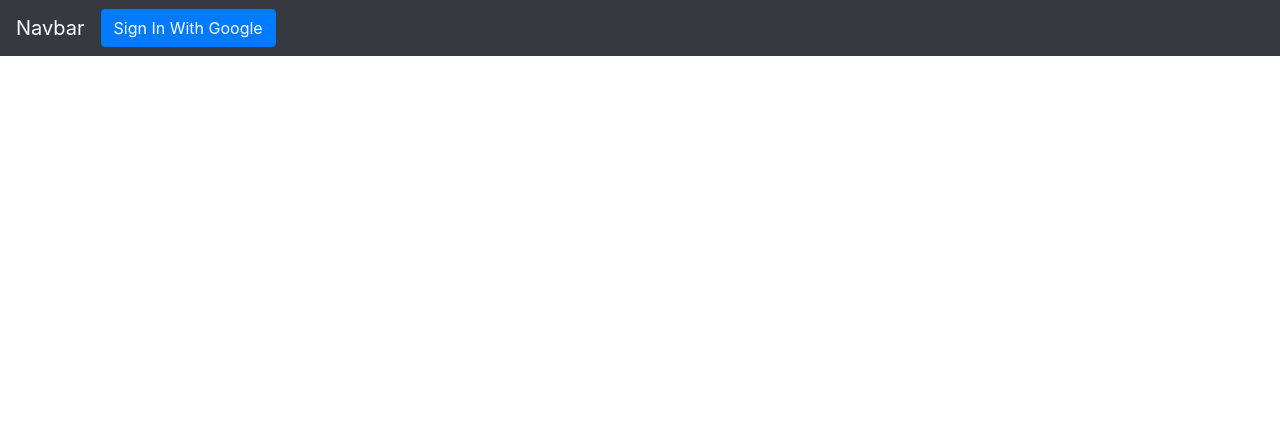
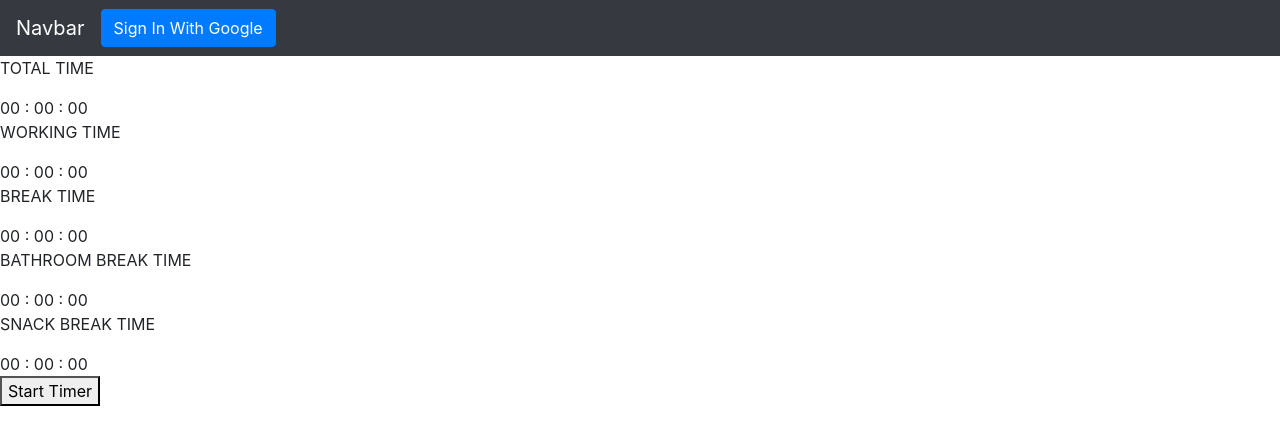
Before and after one commit to beining00/VirtualStudySpace, a React (Create React App) app in the folder my-app/: page / in a window 1280 px wide. Shown: the top 444 px of the page. Built offline with nearby package versions, Linux system fonts and the light colour scheme; no server answers.

Commit message:
Resolved merge conflicts

```diff
--- a/my-app/public/index.html
+++ b/my-app/public/index.html
@@ -28,8 +28,8 @@
   </head>
   <body>
     <noscript>You need to enable JavaScript to run this app.</noscript>
+    <div id="AppRoot"></div>
     <div id="TimerRoot"></div>
-    <div id="AppRoot"></div>
     <!--
       This HTML file is a template.
       If you open it directly in the browser, you will see an empty page.
--- a/my-app/src/index.js
+++ b/my-app/src/index.js
@@ -2,6 +2,7 @@ import React from 'react';
 import ReactDOM from 'react-dom';
 import './css/index.css';
 import App from './components/App';
+import Timer from './components/Timer';
 //import Timer from './components/Timer';
 
 // ReactDOM.render(
@@ -17,3 +18,9 @@ ReactDOM.render(
   </React.StrictMode>,
   document.getElementById('AppRoot')
 );
+
+ReactDOM.render(
+  <React.StrictMode>
+    <Timer />
+  </React.StrictMode>,  document.getElementById('TimerRoot')
+);
```
